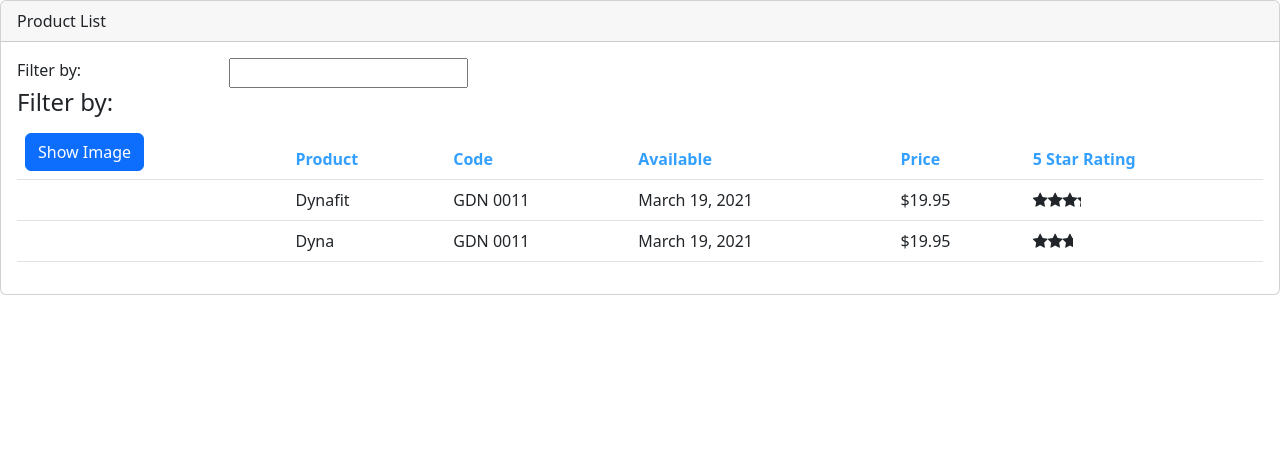
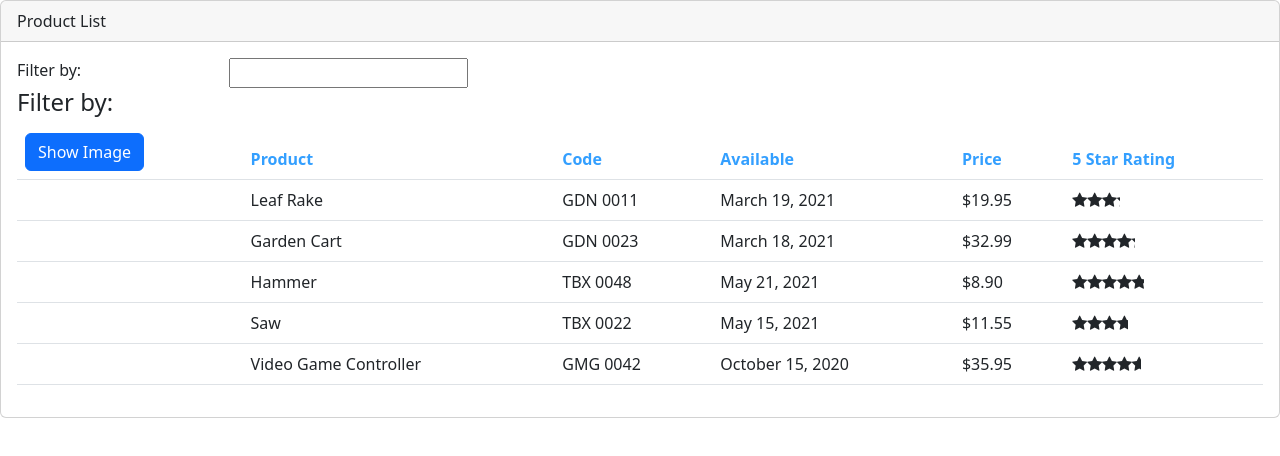
Before and after one commit to Mrijv/shop-app, an Angular app: page / in a window 1280 px wide. Shown: the top 456 px of the page. Built offline with nearby package versions, Linux system fonts and the light colour scheme.

Commit message:
Retrieve data using HTTP request to the in-memory api

```diff
--- a/src/app/products/product-list.component.ts
+++ b/src/app/products/product-list.component.ts
@@ -1,4 +1,5 @@
 import { Component, OnDestroy, OnInit } from '@angular/core';
+import { Subscription } from 'rxjs';
 import { IProduct } from './product';
 import { ProductService } from './product.service';
 
@@ -21,12 +22,19 @@
   showImage: boolean = false;
   toggleImageTextBtn: string = "Show Image";
   filteredProducts: IProduct[]=[];
+  errorMessage: string = '';
+  sub!: Subscription;
 
   constructor(private productService: ProductService){}
 
   ngOnInit(): void {
-    this.products = this.productService.getProducts();
-    this.filteredProducts = this.products;
+    this.sub = this.productService.getProducts().subscribe({
+      next: products => {
+        this.products = products;
+        this.filteredProducts = this.products;
+      },
+      error: err => this.errorMessage = err
+    });
   }
 
   performFilter(filterBy: string): IProduct[] {
@@ -53,6 +61,6 @@
   }
 
   ngOnDestroy(): void {
-    throw new Error('Method not implemented.');
+    this.sub.unsubscribe();
   }
 }
--- a/src/app/products/product.service.ts
+++ b/src/app/products/product.service.ts
@@ -1,35 +1,29 @@
+import { HttpClient, HttpErrorResponse } from '@angular/common/http';
 import { Injectable } from '@angular/core';
+import { catchError, Observable, throwError } from 'rxjs';
 import { IProduct } from './product';
 
 @Injectable({
   providedIn: 'root'
 })
 export class ProductService {
+  private productUrl: string = 'assets/api/products/products.json';
+  constructor(private http: HttpClient) { }
 
-  constructor() { }
+  getProducts(): Observable<IProduct[]>{
+    return this.http.get<IProduct[]>(this.productUrl).pipe(
+      catchError(this.handleError)
+    );
+  }
 
-  getProducts(): IProduct[]{
-    return [
-      {
-        "productId": 1,
-        "productName": "Dynafit",
-        "productCode": "GDN-0011",
-        "releaseDate": "March 19, 2021",
-        "description": "DYNAFIT-Trail-Running-Shoe-Ultra-100-W-terrain.",
-        "price": 19.95,
-        "starRating": 3.2,
-        "imageUrl": "assets/images/trailShoes.jpg"
-      },
-      {
-        "productId": 1,
-        "productName": "Dyna",
-        "productCode": "GDN-0011",
-        "releaseDate": "March 19, 2021",
-        "description": "DYNAFIT-Trail-Running-Shoe-Ultra-100-W-terrain.",
-        "price": 19.95,
-        "starRating": 2.7,
-        "imageUrl": "assets/images/trailShoes.jpg"
-      }
-    ];
+  private handleError(err: HttpErrorResponse) {
+    let errorMessage = '';
+    if (err.error instanceof ErrorEvent) {
+      errorMessage = `An error occurred: ${err.error.message}`;
+    } else {
+      errorMessage = `Server returned code: ${err.status}, error message is: ${err.message}`;
+    }
+    console.error(errorMessage);
+    return throwError(() => errorMessage);
   }
 }
--- a/src/api/products/products.json
+++ b/src/assets/api/products/products.json
@@ -7,7 +7,7 @@
     "description": "Leaf rake with 48-inch wooden handle.",
     "price": 19.95,
     "starRating": 3.2,
-    "imageUrl": "assets/images/DYNAFIT-Trail-Running-Shoe-Ultra-100-W-terrain_800x640_800x800.png"
+    "imageUrl": "assets/images/trailShoes.jpg"
   },
   {
     "productId": 2,
@@ -17,7 +17,7 @@
     "description": "15 gallon capacity rolling garden cart",
     "price": 32.99,
     "starRating": 4.2,
-    "imageUrl": "assets/images/garden_cart.png"
+    "imageUrl": "assets/images/trailShoes.jpg"
   },
   {
     "productId": 5,
@@ -27,7 +27,7 @@
     "description": "Curved claw steel hammer",
     "price": 8.9,
     "starRating": 4.8,
-    "imageUrl": "assets/images/hammer.png"
+    "imageUrl": "assets/images/trailShoes.jpg"
   },
   {
     "productId": 8,
@@ -37,7 +37,7 @@
     "description": "15-inch steel blade hand saw",
     "price": 11.55,
     "starRating": 3.7,
-    "imageUrl": "assets/images/saw.png"
+    "imageUrl": "assets/images/trailShoes.jpg"
   },
   {
     "productId": 10,
@@ -47,6 +47,6 @@
     "description": "Standard two-button video game controller",
     "price": 35.95,
     "starRating": 4.6,
-    "imageUrl": "assets/images/xbox-controller.png"
+    "imageUrl": "assets/images/trailShoes.jpg"
   }
 ]
```
